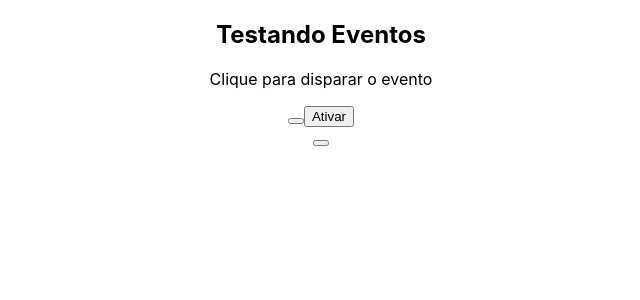
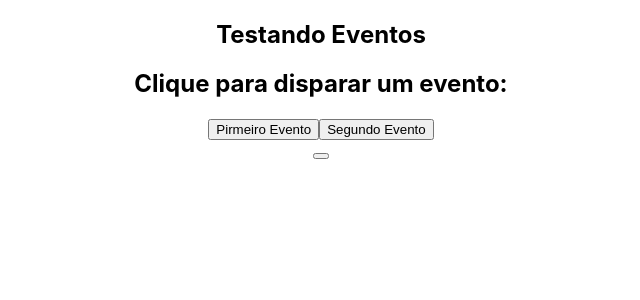
Before and after one commit to Samuel-fsb/react, a React (Create React App) app in the folder meu-projeto/: page / in a window 1280 px wide. Shown: the top 300 px of the page, without its empty margins (319-959 px from the left). Built offline with nearby package versions, Linux system fonts and the light colour scheme.

Commit message:
Criando dois eventos com botões.

```diff
--- a/meu-projeto/src/componets/Evento.js
+++ b/meu-projeto/src/componets/Evento.js
@@ -1,14 +1,20 @@
+import Button from './button';
+
 function Evento( {numero} ){
 
     function MeuEvento(){
         console.log(`Fui ativado! ${numero}`)
     };
 
+    function SegundoEvento(){
+        console.log('Ativando o segundo evento!')
+    };
+
     return (
         <div>
-            <p>Clique para disparar o evento</p>
-            <button text="Primeiro Evento" />
-            <button onClick={MeuEvento}>Ativar</button>
+            <h2>Clique para disparar um evento:</h2>
+            <Button event={MeuEvento} text="Pirmeiro Evento"/>
+            <Button event={SegundoEvento} text="Segundo Evento"/>
         </div>
     );
 };
--- a/meu-projeto/src/componets/button.js
+++ b/meu-projeto/src/componets/button.js
@@ -2,7 +2,7 @@ function Button(props){
 
     return(
         <duv>
-            <button>{props.text}</button>
+            <button onClick={props.event}>{props.text}</button>
         </duv>
     )
 };
```
